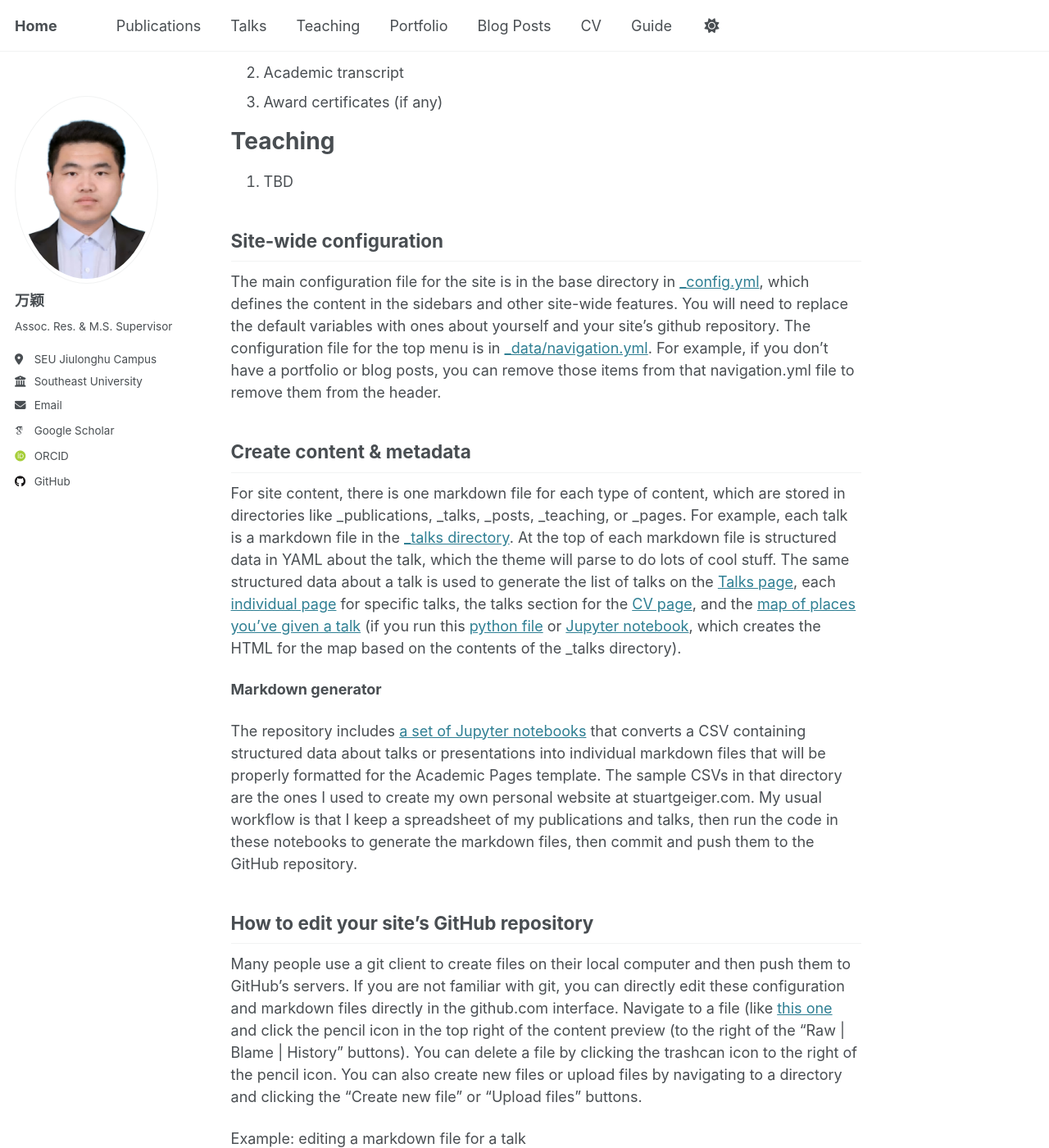
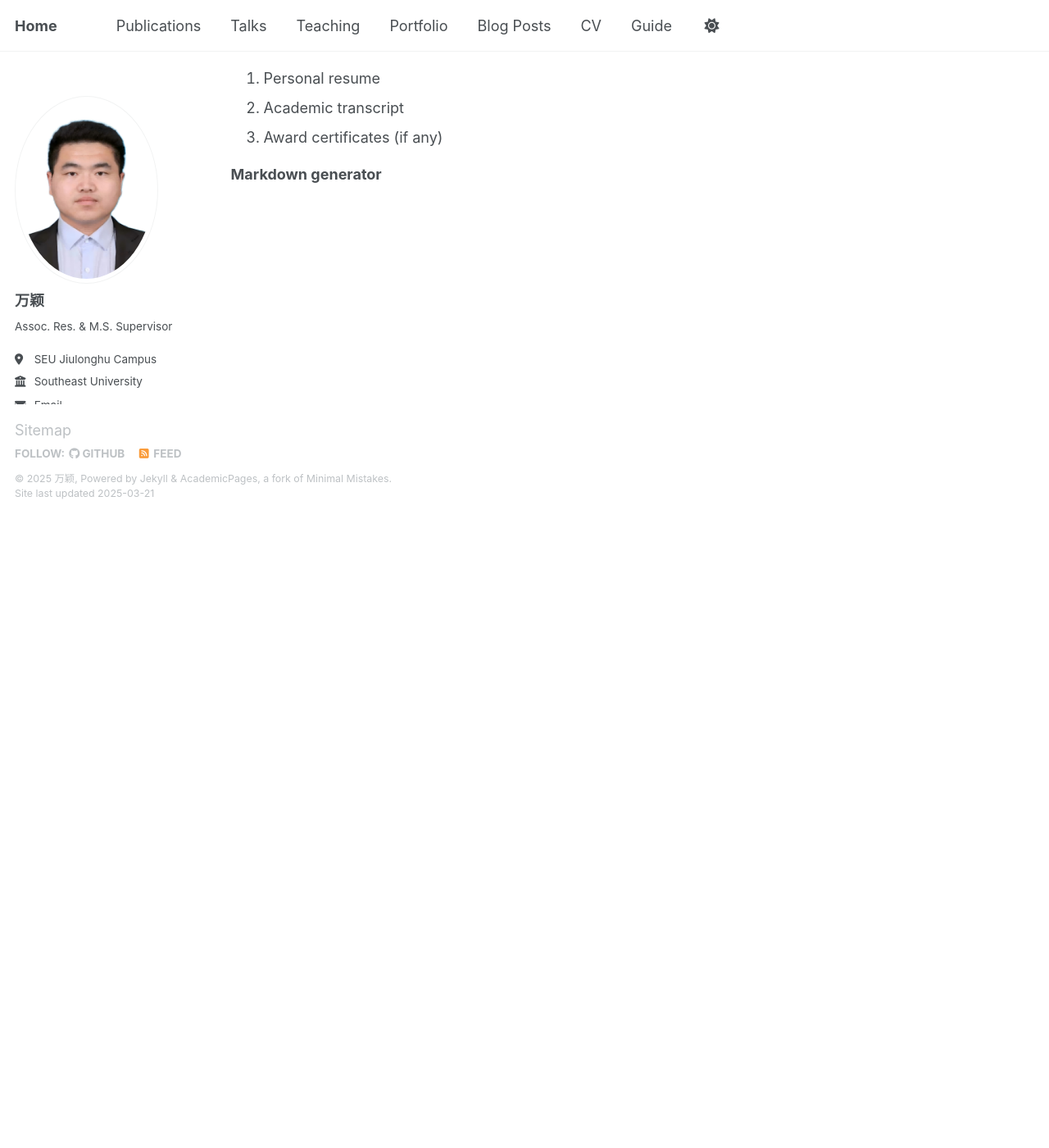
Before and after one commit to wany16/wany16.github.io, a Jekyll site: the page built from _pages/about.md, in a window 1280 px wide and 1400 px high, scrolled down 1332 px. Shown: the whole window at 82% size. Built offline with Jekyll 4.4.1, drawn with Linux system fonts in a browser that asks for light colours; some web fonts are replaced; after the commit the page ends 1962 px from its top, so only the background shows below that; some of the changed text lies outside the part shown.

Commit message:
Initial commit for example

```diff
--- a/_pages/about.md
+++ b/_pages/about.md
@@ -27,17 +27,17 @@
 I am currently looking for motivated students to join my research group.
 Below are the details:
 
-#### Target Candidates
+### Target Candidates
 1. Undergraduate interns (recruiting all year round)
 1. 1 Master's student (enrollment in September 2025)
 
-#### Basic Requirements
+### Basic Requirements
 1. Passion for research and a diligent work ethic
 2. Strong self-motivation
 3. Good English reading and writing skills
 4. Solid academic foundation (Mathematics, Computer Science)
 
-#### Preferred Qualifications
+### Preferred Qualifications
 1. Awards in Informatics/Mathematics competitions
 1. Experience in hardware development (FPGA, programmable switches)
 1. Participation in high-quality research papers (both submitted and published)
@@ -49,33 +49,4 @@
 1. Award certificates (if any)
 
 
-Teaching
-======
-1. TBD
-
-
-
-
-Site-wide configuration
-------
-The main configuration file for the site is in the base directory in [_config.yml](https://github.com/academicpages/academicpages.github.io/blob/master/_config.yml), which defines the content in the sidebars and other site-wide features. You will need to replace the default variables with ones about yourself and your site's github repository. The configuration file for the top menu is in [_data/navigation.yml](https://github.com/academicpages/academicpages.github.io/blob/master/_data/navigation.yml). For example, if you don't have a portfolio or blog posts, you can remove those items from that navigation.yml file to remove them from the header.
-
-Create content & metadata
-------
-For site content, there is one markdown file for each type of content, which are stored in directories like _publications, _talks, _posts, _teaching, or _pages. For example, each talk is a markdown file in the [_talks directory](https://github.com/academicpages/academicpages.github.io/tree/master/_talks). At the top of each markdown file is structured data in YAML about the talk, which the theme will parse to do lots of cool stuff. The same structured data about a talk is used to generate the list of talks on the [Talks page](https://academicpages.github.io/talks), each [individual page](https://academicpages.github.io/talks/2012-03-01-talk-1) for specific talks, the talks section for the [CV page](https://academicpages.github.io/cv), and the [map of places you've given a talk](https://academicpages.github.io/talkmap.html) (if you run this [python file](https://github.com/academicpages/academicpages.github.io/blob/master/talkmap.py) or [Jupyter notebook](https://github.com/academicpages/academicpages.github.io/blob/master/talkmap.ipynb), which creates the HTML for the map based on the contents of the _talks directory).
-
 **Markdown generator**
-
-The repository includes [a set of Jupyter notebooks](https://github.com/academicpages/academicpages.github.io/tree/master/markdown_generator
-) that converts a CSV containing structured data about talks or presentations into individual markdown files that will be properly formatted for the Academic Pages template. The sample CSVs in that directory are the ones I used to create my own personal website at stuartgeiger.com. My usual workflow is that I keep a spreadsheet of my publications and talks, then run the code in these notebooks to generate the markdown files, then commit and push them to the GitHub repository.
-
-How to edit your site's GitHub repository
-------
-Many people use a git client to create files on their local computer and then push them to GitHub's servers. If you are not familiar with git, you can directly edit these configuration and markdown files directly in the github.com interface. Navigate to a file (like [this one](https://github.com/academicpages/academicpages.github.io/blob/master/_talks/2012-03-01-talk-1.md) and click the pencil icon in the top right of the content preview (to the right of the "Raw | Blame | History" buttons). You can delete a file by clicking the trashcan icon to the right of the pencil icon. You can also create new files or upload files by navigating to a directory and clicking the "Create new file" or "Upload files" buttons.
-
-Example: editing a markdown file for a talk
-![Editing a markdown file for a talk](/images/editing-talk.png)
-
-For more info
-------
-More info about configuring Academic Pages can be found in [the guide](https://academicpages.github.io/markdown/), the [growing wiki](https://github.com/academicpages/academicpages.github.io/wiki), and you can always [ask a question on GitHub](https://github.com/academicpages/academicpages.github.io/discussions). The [guides for the Minimal Mistakes theme](https://mmistakes.github.io/minimal-mistakes/docs/configuration/) (which this theme was forked from) might also be helpful.
```
